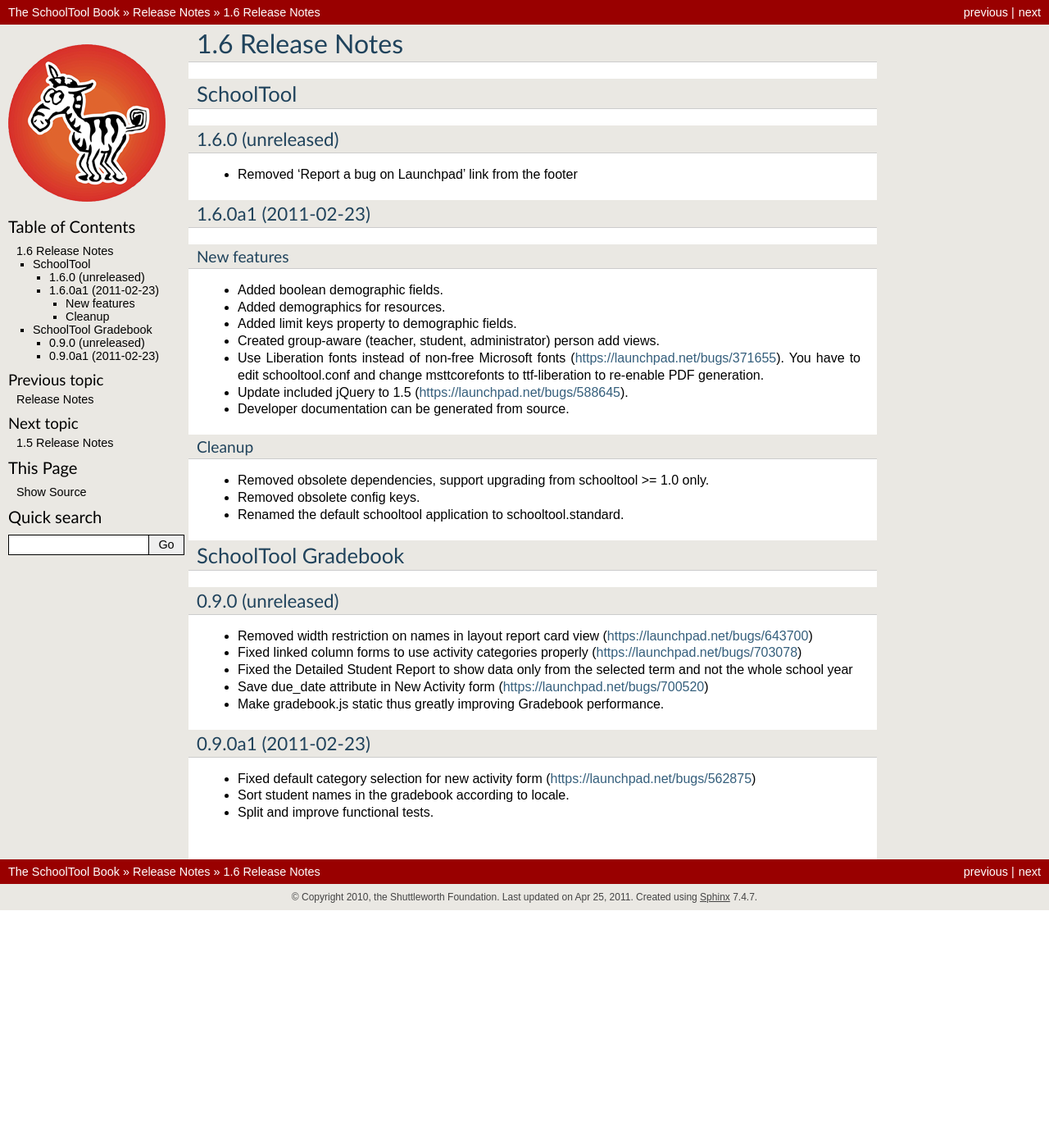
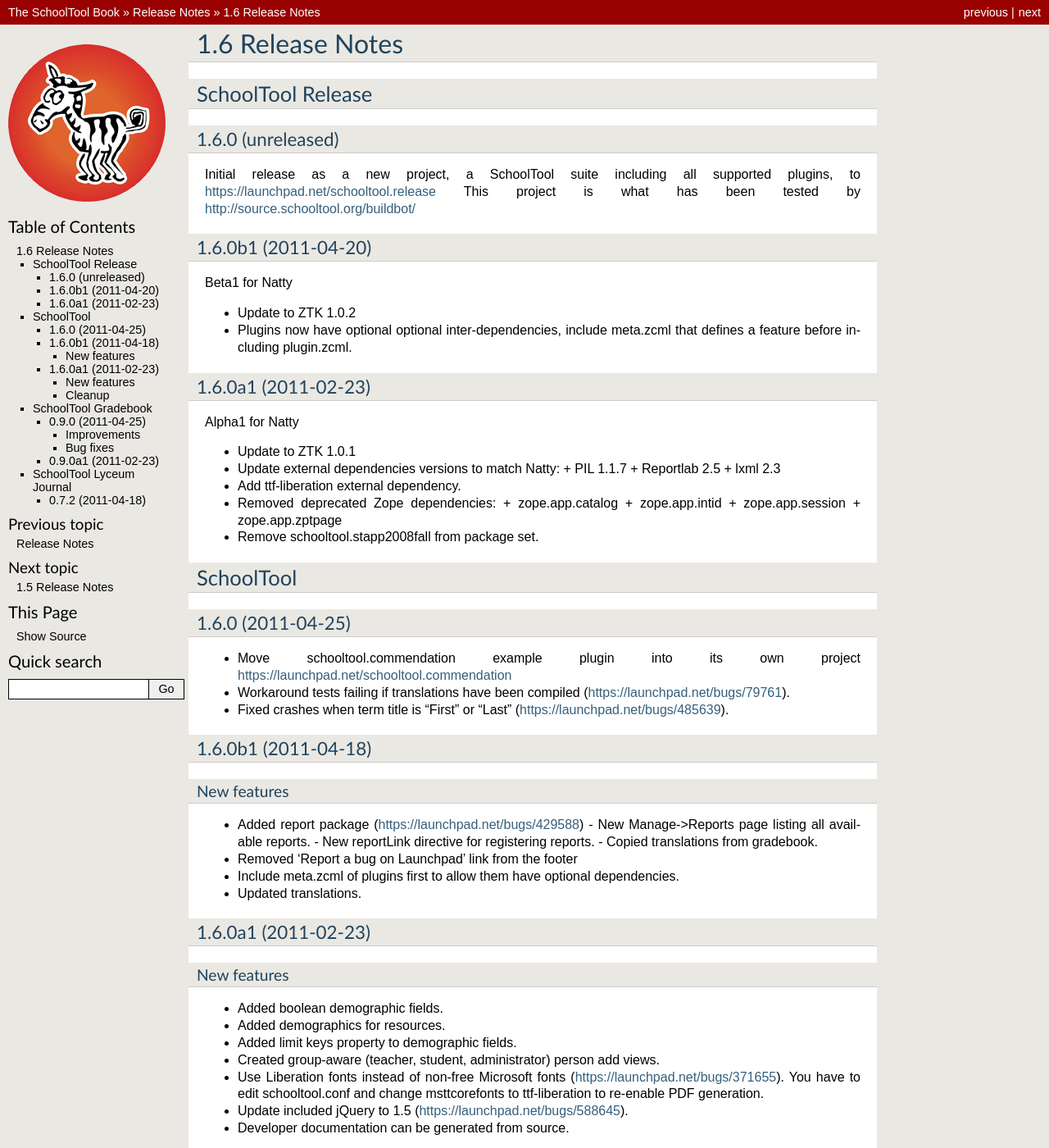
Before and after one commit to schooltool-project/schooltool-book, a Sphinx documentation site: the page built from source/1.6-release-notes.rst, in a window 1280 px wide and 1400 px high. Shown: the whole window at 82% size. Built offline with Sphinx 7.4.7, drawn with Linux system fonts in a browser that asks for light colours; some of the changed text lies outside the part shown.

Commit message:
Update 1.6 release notes with final releases

```diff
--- a/source/1.6-release-notes.rst
+++ b/source/1.6-release-notes.rst
@@ -1,13 +1,71 @@
 1.6 Release Notes
 ~~~~~~~~~~~~~~~~~
+
+SchoolTool Release
+==================
+
+1.6.0 (unreleased)
+------------------
+
+Initial release as a new project, a SchoolTool suite including all supported
+plugins, to https://launchpad.net/schooltool.release
+This project is what has been tested by http://source.schooltool.org/buildbot/
+
+
+1.6.0b1 (2011-04-20)
+--------------------
+
+Beta1 for Natty
+
+- Update to ZTK 1.0.2
+- Plugins now have optional optional inter-dependencies, include
+  meta.zcml that defines a feature before including plugin.zcml.
+
+
+1.6.0a1 (2011-02-23)
+--------------------
+
+Alpha1 for Natty
+
+- Update to ZTK 1.0.1
+- Update external dependencies versions to match Natty:
+  + PIL 1.1.7
+  + Reportlab 2.5
+  + lxml 2.3
+- Add ttf-liberation external dependency.
+- Removed deprecated Zope dependencies:
+  + zope.app.catalog
+  + zope.app.intid
+  + zope.app.session
+  + zope.app.zptpage
+- Remove schooltool.stapp2008fall from package set.
+
 
 SchoolTool
 ==========
 
-1.6.0 (unreleased)
+1.6.0 (2011-04-25)
 ------------------
 
+- Move schooltool.commendation example plugin into its own project
+  https://launchpad.net/schooltool.commendation
+- Workaround tests failing if translations have been compiled (https://launchpad.net/bugs/79761).
+- Fixed crashes when term title is "First" or "Last" (https://launchpad.net/bugs/485639).
+
+
+1.6.0b1 (2011-04-18)
+--------------------
+
+New features
+++++++++++++
+
+- Added report package (https://launchpad.net/bugs/429588)
+  - New Manage->Reports page listing all available reports.
+  - New reportLink directive for registering reports.
+  - Copied translations from gradebook.
 - Removed 'Report a bug on Launchpad' link from the footer
+- Include meta.zcml of plugins first to allow them have optional dependencies.
+- Updated translations.
 
 
 1.6.0a1 (2011-02-23)
@@ -37,14 +95,28 @@
 SchoolTool Gradebook
 ====================
 
-0.9.0 (unreleased)
+0.9.0 (2011-04-25)
 ------------------
+
+Improvements
+++++++++++++
+
+- Make gradebook.js static thus greatly improving Gradebook performance.
+- Reports action menus were moved to schooltool 1.6.0b1. Register our reports
+  using the new ``reportLink`` directive.
+- Add meta.zcml to support making this plugin optional.
+- Added ``printGradebook`` helper to print the gradebook in ftests.
+- Make dependency on schooltool.lyceum.journal optional (https://launchpad.net/bugs/768885).
+
+Bug fixes
++++++++++
 
 - Removed width restriction on names in layout report card view (https://launchpad.net/bugs/643700)
 - Fixed linked column forms to use activity categories properly (https://launchpad.net/bugs/703078)
 - Fixed the Detailed Student Report to show data only from the selected term and not the whole school year
 - Save due_date attribute in New Activity form (https://launchpad.net/bugs/700520)
-- Make gradebook.js static thus greatly improving Gradebook performance.
+
+- Update translations.
 
 
 0.9.0a1 (2011-02-23)
@@ -53,3 +125,13 @@
 - Fixed default category selection for new activity form (https://launchpad.net/bugs/562875)
 - Sort student names in the gradebook according to locale.
 - Split and improve functional tests.
+
+
+SchoolTool Lyceum Journal
+=========================
+
+0.7.2 (2011-04-18)
+------------------
+
+- Add meta.zcml to support making this plugin optional.
+- Update translations.
```
